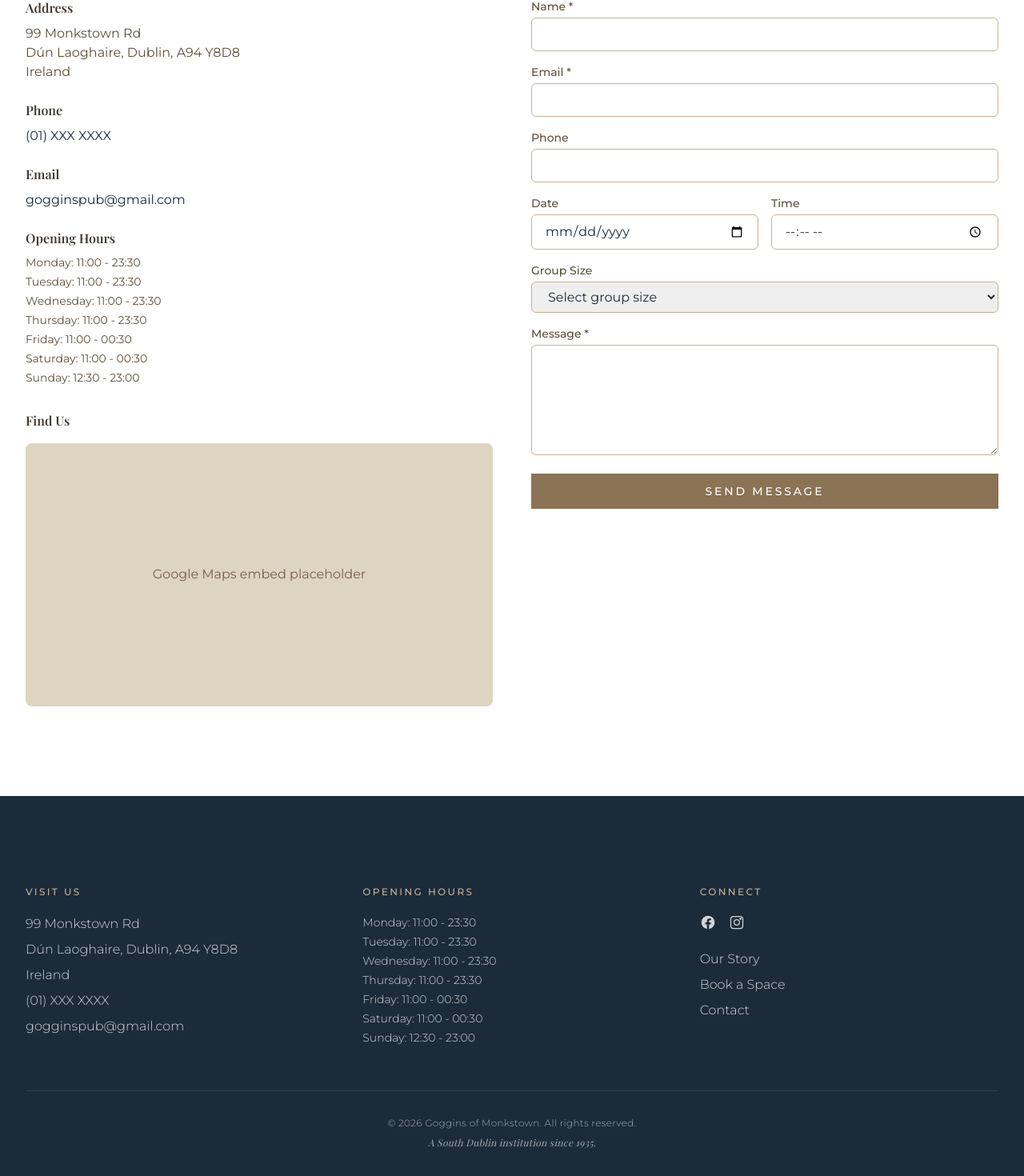
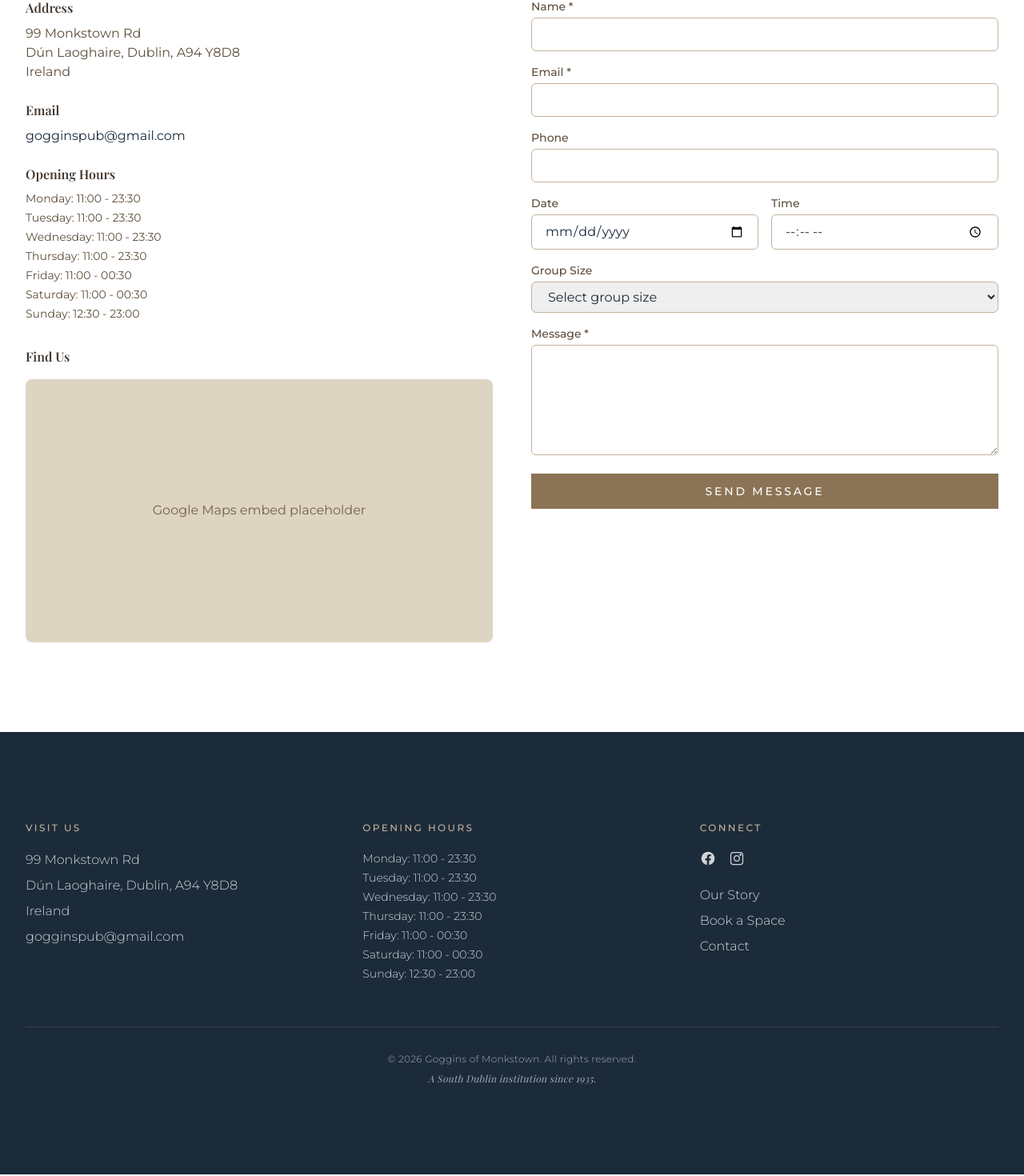
Before and after one commit to markgriffith3011-boop/goggins-pub, a Next.js app: page /contact in a window 1280 px wide. Shown: the part 655-2125 px from the top of the page at 80% size. Built offline with nearby package versions, Linux system fonts and the light colour scheme.

Commit message:
Remove phone number placeholder
No phone number to display — removed tel link from Footer,
Contact page, and telephone field from structured data.

Co-Authored-By: Claude Opus 4.6 <noreply@anthropic.com>

```diff
--- a/app/contact/ContactForm.tsx
+++ b/app/contact/ContactForm.tsx
@@ -85,16 +85,6 @@ export default function ContactForm() {
                   Dún Laoghaire, Dublin, A94 Y8D8<br />
                   Ireland
                 </address>
-              </div>
-              <div>
-                <h3 className="font-semibold text-pub-wood-800 mb-2">Phone</h3>
-                <a
-                  href="tel:+353-1-XXX-XXXX"
-                  className="text-pub-green-700 hover:text-pub-green-800"
-                >
-                  {/* TODO: Replace with actual phone number */}
-                  (01) XXX XXXX
-                </a>
               </div>
               <div>
                 <h3 className="font-semibold text-pub-wood-800 mb-2">Email</h3>
--- a/app/layout.tsx
+++ b/app/layout.tsx
@@ -64,7 +64,6 @@ export default function RootLayout({
               name: 'Goggins of Monkstown',
               description: 'A third-generation family pub rooted in character, warmth and tradition.',
               url: 'https://gogginspub.com',
-              telephone: '+353-1-XXX-XXXX',
               address: {
                 '@type': 'PostalAddress',
                 streetAddress: '99 Monkstown Rd',
--- a/components/Footer.tsx
+++ b/components/Footer.tsx
@@ -50,11 +50,6 @@ export default function Footer() {
               <p>Dún Laoghaire, Dublin, A94 Y8D8</p>
               <p>Ireland</p>
               <p className="mt-4">
-                <a href="tel:+353-1-XXX-XXXX" className="hover:text-white transition-colors">
-                  (01) XXX XXXX
-                </a>
-              </p>
-              <p>
                 <a href="mailto:gogginspub@gmail.com" className="hover:text-white transition-colors">
                   gogginspub@gmail.com
                 </a>
```
